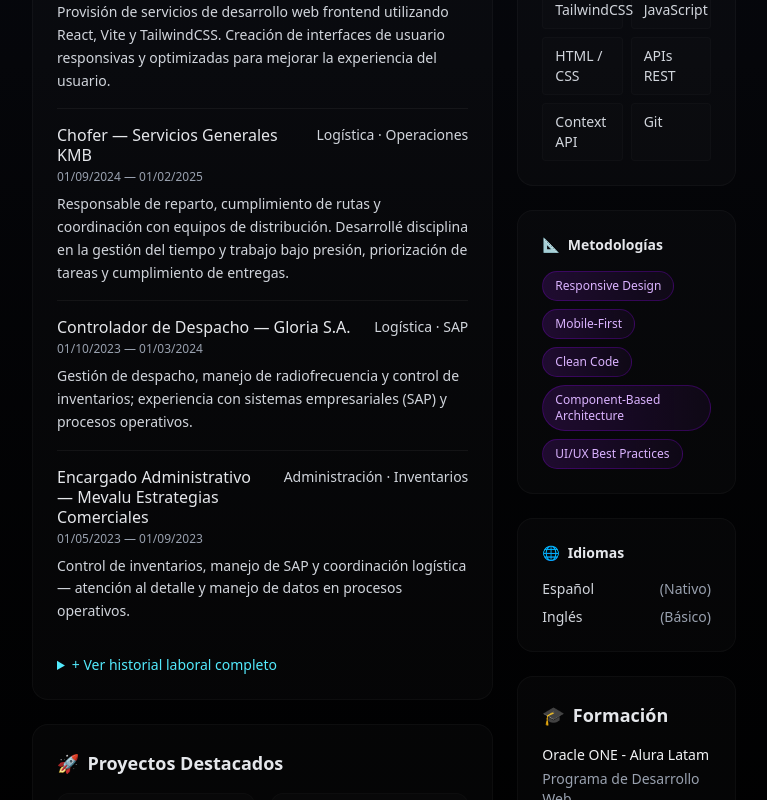
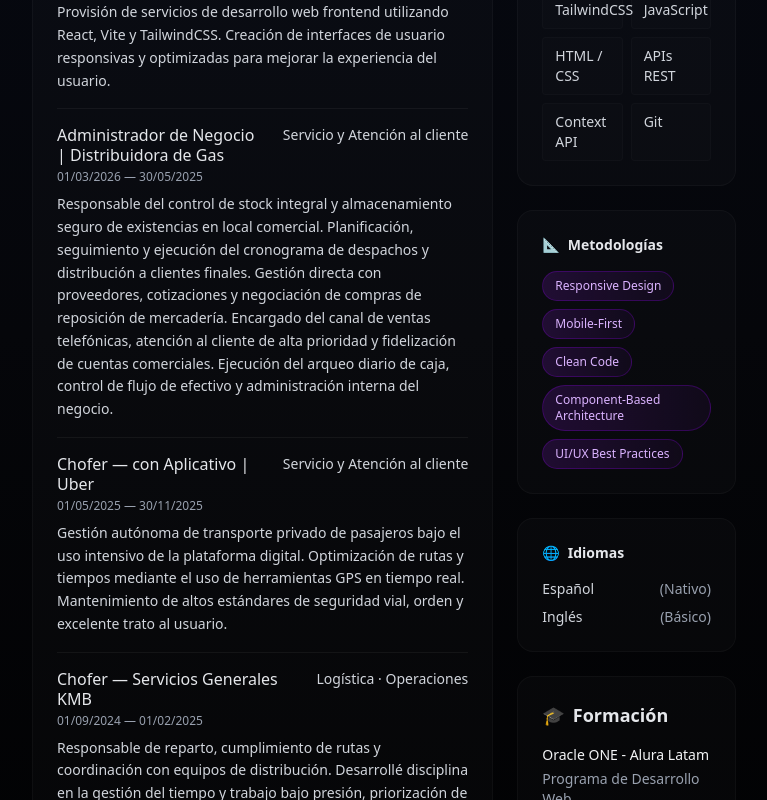
Before and after one commit to ChristianDiazS/mi-hoja-de-vida, a React (Vite) app: page / in a window 1280 px wide. Shown: the part 1580-2380 px from the top of the page, without its empty margins (256-1023 px from the left). Built offline with nearby package versions, Linux system fonts and the light colour scheme.

Commit message:
fix: actualización de hoja de vida

```diff
--- a/src/constants.js
+++ b/src/constants.js
@@ -22,6 +22,18 @@ export const EXPERIENCES = [
     period: "01/03/2025 — Al presente",
     category: "Programación · Frontend",
     description: "Provisión de servicios de desarrollo web frontend utilizando React, Vite y TailwindCSS. Creación de interfaces de usuario responsivas y optimizadas para mejorar la experiencia del usuario."
+  },
+  {
+    title: "Administrador de Negocio | Distribuidora de Gas",
+    period: "01/03/2026 — 30/05/2025",
+    category: "Servicio y Atención al cliente",
+    description: "Responsable del control de stock integral y almacenamiento seguro de existencias en local comercial. Planificación, seguimiento y ejecución del cronograma de despachos y distribución a clientes finales. Gestión directa con proveedores, cotizaciones y negociación de compras de reposición de mercadería. Encargado del canal de ventas telefónicas, atención al cliente de alta prioridad y fidelización de cuentas comerciales. Ejecución del arqueo diario de caja, control de flujo de efectivo y administración interna del negocio. "
+  },
+  {
+    title: "Chofer — con Aplicativo | Uber",
+    period: "01/05/2025 — 30/11/2025",
+    category: "Servicio y Atención al cliente",
+    description: "Gestión autónoma de transporte privado de pasajeros bajo el uso intensivo de la plataforma digital. Optimización de rutas y tiempos mediante el uso de herramientas GPS en tiempo real. Mantenimiento de altos estándares de seguridad vial, orden y excelente trato al usuario."
   },
   {
     title: "Chofer — Servicios Generales KMB",
```
